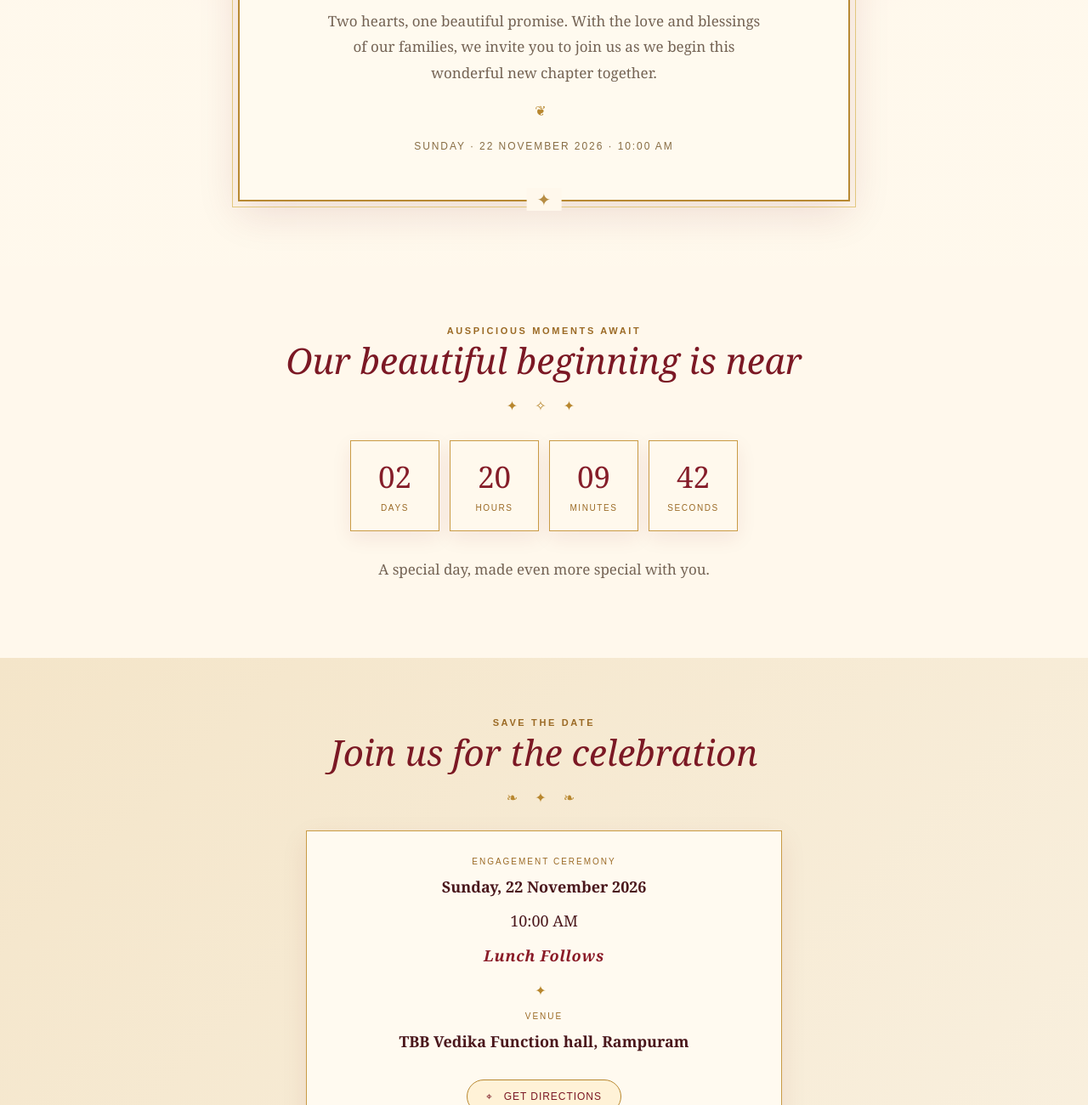
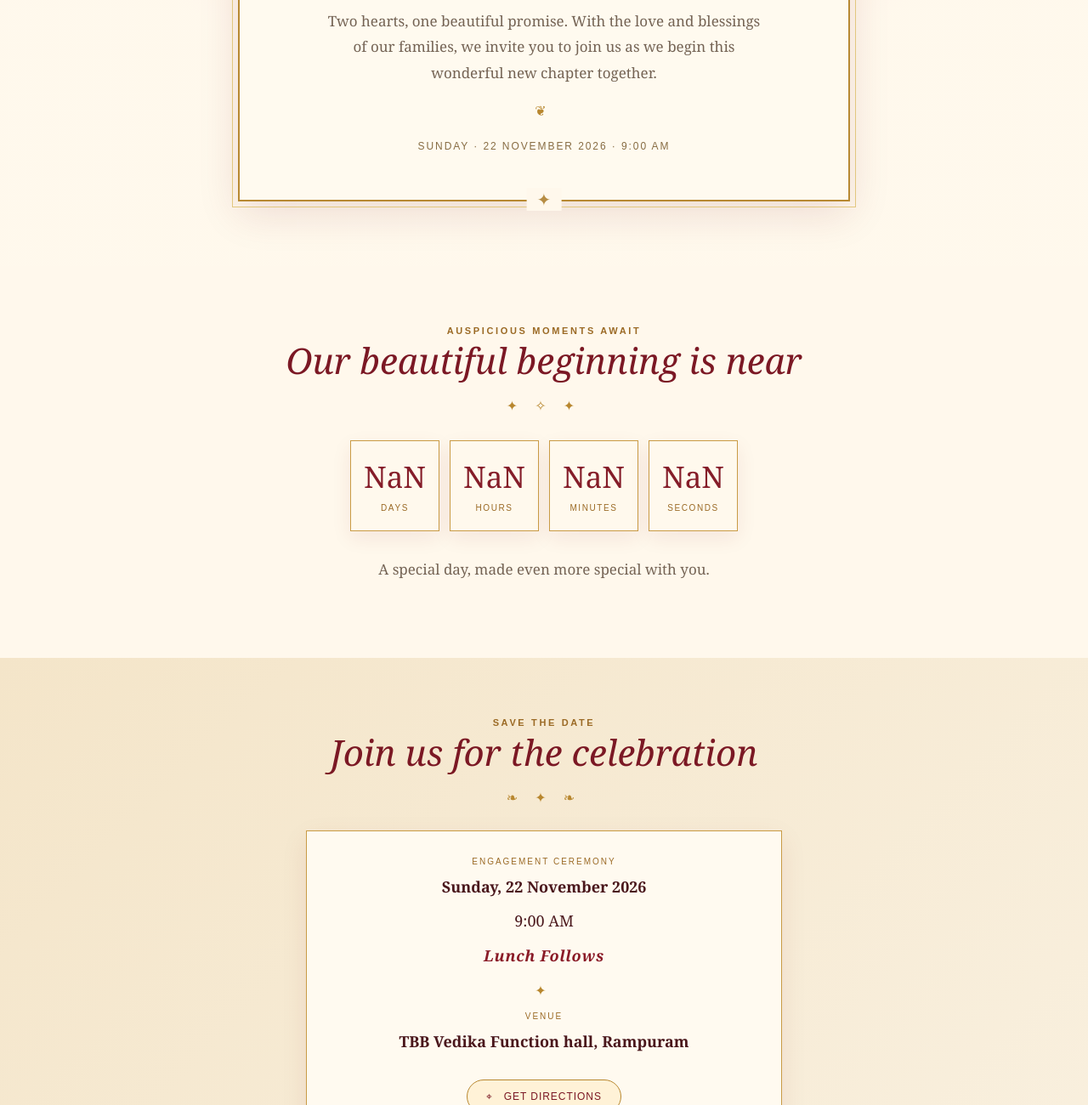
Before and after one commit to Rajeshs12/banesh-lavanya-invitation, a plain HTML site: page index.html in a window 1280 px wide. Shown: the part 545-1845 px from the top of the page at 85% size. Drawn offline with Linux system fonts and the light colour scheme.

Commit message:
Update index.html

```diff
--- a/index.html
+++ b/index.html
@@ -553,7 +553,7 @@ body {
       <div class="ornament">❦</div>
 
       <div class="date-line">
-        Sunday · 22 November 2026 · 10:00 AM
+        Sunday · 22 November 2026 · 9:00 AM
       </div>
 
     </div>
@@ -609,7 +609,7 @@ body {
 
       <p><strong>Sunday, 22 November 2026</strong></p>
 
-      <p>10:00 AM</p>
+      <p>9:00 AM</p>
 
       <p class="lunch-note">
         <strong>Lunch Follows</strong>
@@ -706,8 +706,8 @@ window.addEventListener("load", () => {
 }, { once: true });
 
 
-// Countdown to 22 November 2026, 10:00 AM IST.
-const target = new Date("2026-11-22T10:00:00+05:30").getTime();
+// Countdown to 22 November 2026, 9:00 AM IST.
+const target = new Date("2026-11-22T9:00:00+05:30").getTime();
 
 const pad = (number) => String(number).padStart(2, "0");
 
```
